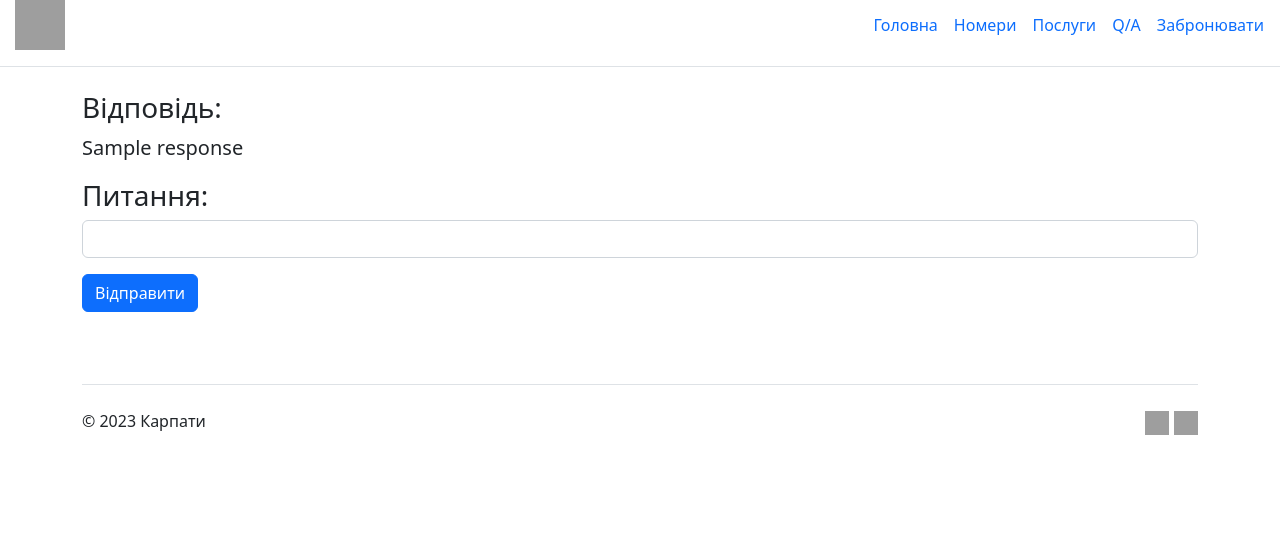
After one commit to RuslanGorbal/diploma, a Django app: template webhotel/main/templates/main/qa.html in a window 1280 px wide. The commit adds this page. Shown: the top 546 px of the page. Run offline with Django 4.2, Linux system fonts and the light colour scheme; the template is opened without the code that fills it: most values are stand-ins (such as "Sample title", 1, 10 or a date in 2020); grey boxes are pictures that could not be loaded.

Commit message:
Штучний інтелект

```diff
--- a/webhotel/main/templates/main/base.html
+++ b/webhotel/main/templates/main/base.html
@@ -12,13 +12,14 @@
     <div class="d-flex flex-column flex-md-row align-items-center pb-3 mb-4 border-bottom" data-bs-theme="light">
       <a href="/" class="d-flex align-items-center link-body-emphasis text-decoration-none" style="margin-left: 15px">
           <img src="https://cdn-icons-png.flaticon.com/512/481/481621.png" style="width: 50px; height: 50px; margin-right: 15px>
-          <span class="letter"></span>
+          <span class = "letter"></span>
       </a>
 
       <nav class="d-inline-flex mt-2 mt-md-0 ms-md-auto">
         <a class="me-3 py-2 link-body-emphasis text-decoration-none" href="{% url 'home' %}">Головна</a>
         <a class="me-3 py-2 link-body-emphasis text-decoration-none" href="{% url 'about' %}">Номери</a>
           <a class="me-3 py-2 link-body-emphasis text-decoration-none" href="{% url 'services' %}">Послуги</a>
+          <a class="me-3 py-2 link-body-emphasis text-decoration-none" href="{% url 'chatbot' %}">Q/A</a>
           <a class="me-3 py-2 link-body-emphasis text-decoration-none" href="{% url 'create' %}">Забронювати</a>
       </nav>
     </div>
--- /dev/null
+++ b/webhotel/main/templates/main/qa.html
@@ -0,0 +1,29 @@
+{% extends 'main/base.html' %}
+
+{% block title %}
+Питання-відповіді
+{% endblock %}
+
+{% block body %}
+<div class="container">
+
+    {% if response %}
+    <h3>Відповідь:</h3>
+    <p class="lead">
+        {{ response|safe }}
+    </p>
+{% endif %}
+
+
+<h3>Питання:</h3>
+
+<form method="post">
+    {% csrf_token %}
+    <input type="text" class="form-control" name="user_input">
+    <button type="submit" class="btn btn-primary mt-3">Відправити</button>
+</form>
+
+
+
+</div>
+{% endblock %}
--- a/webhotel/main/urls.py
+++ b/webhotel/main/urls.py
@@ -13,5 +13,6 @@ urlpatterns = [
     path('about_business', views.about_business, name='about_business'),
     path('services', views.services, name='services'),
     path('create', views.create, name='create'),
-    path('create_receipt', views.create_receipt, name='create_receipt')
+    path('create_receipt', views.create_receipt, name='create_receipt'),
+    path('qa', views.chatbot, name='chatbot')
 ]
```
Also changed, not shown: webhotel/main/templates/main/about_standart.html (+7 -1 lines), webhotel/main/views.py (+27 -0 lines), 1 other file.
